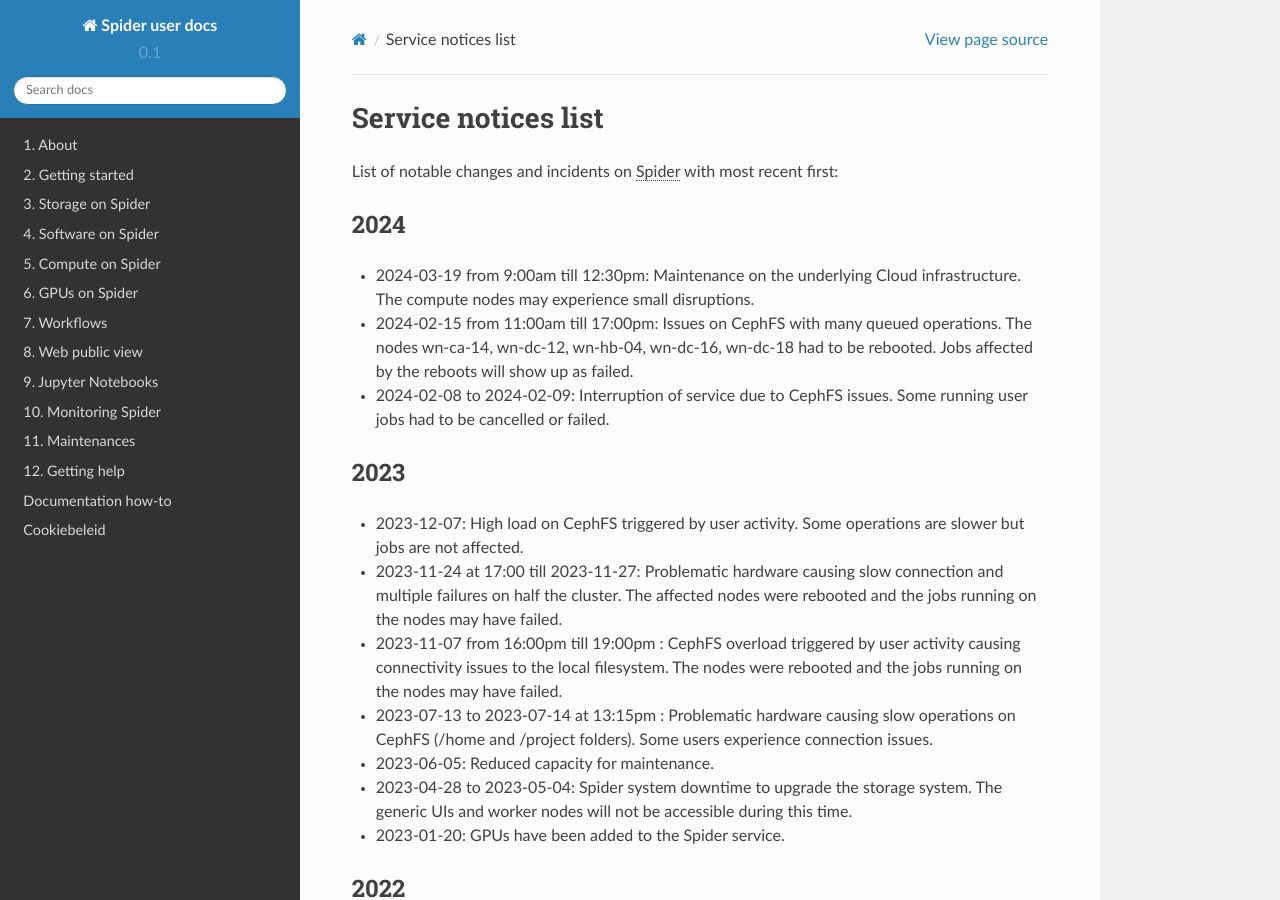
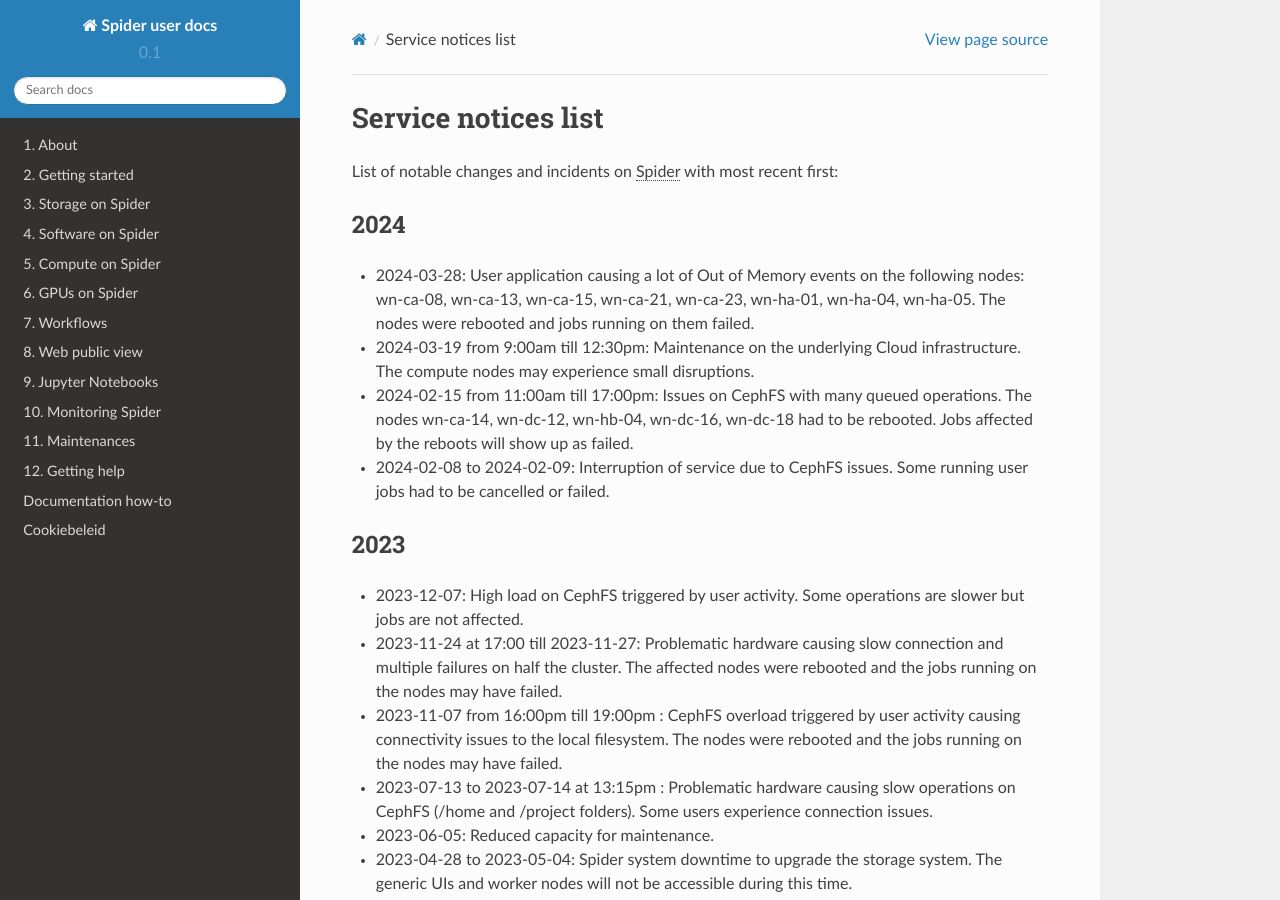
Before and after one commit to sara-nl/spiderdocs, a Sphinx documentation site: the page built from source/Pages/maintenance/service_notices_list.rst, in a window 1280 px wide and 900 px high. Built offline with Sphinx 7.4.7 and the Read the Docs theme 2.0.0, drawn with Linux system fonts in a browser that asks for light colours.

Commit message:
Update service_notices_list.rst

```diff
--- a/source/Pages/maintenance/service_notices_list.rst
+++ b/source/Pages/maintenance/service_notices_list.rst
@@ -10,6 +10,7 @@
 2024
 ==========
 
+* 2024-03-28: User application causing a lot of Out of Memory events on the following nodes: wn-ca-08, wn-ca-13, wn-ca-15, wn-ca-21, wn-ca-23, wn-ha-01, wn-ha-04, wn-ha-05. The nodes were rebooted and jobs running on them failed.
 * 2024-03-19 from 9:00am till 12:30pm: Maintenance on the underlying Cloud infrastructure. The compute nodes may experience small disruptions.
 * 2024-02-15 from 11:00am till 17:00pm: Issues on CephFS with many queued operations. The nodes wn-ca-14, wn-dc-12, wn-hb-04, wn-dc-16, wn-dc-18 had to be rebooted. Jobs affected by the reboots will show up as failed.
 * 2024-02-08 to 2024-02-09: Interruption of service due to CephFS issues. Some running user jobs had to be cancelled or failed.
```
